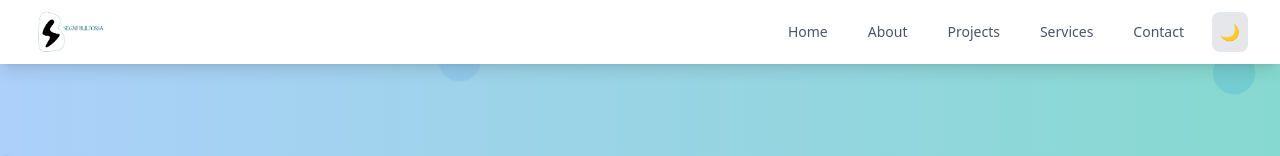
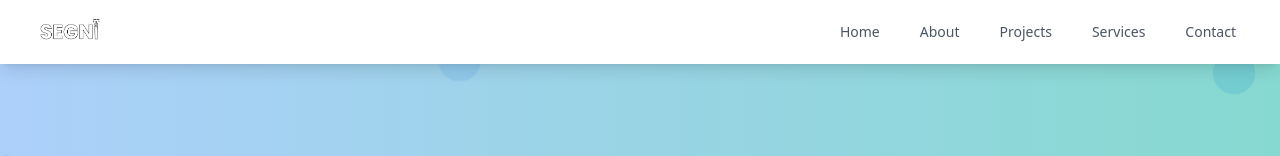
Before and after one commit to psegni/Personal-portfolio, a React (Create React App) app: page / in a window 1280 px wide. Shown: the top 156 px of the page. Built offline with nearby package versions, Linux system fonts and the light colour scheme.

Commit message:
Update Navbar to use Segni logo and remove theme toggle
Replaced spooky logo with Segni logo and removed theme toggle button.

```diff
--- a/src/components/Navbar.js
+++ b/src/components/Navbar.js
@@ -1,12 +1,11 @@
 import React, { useState } from 'react';
 import { useTheme } from '../context/ThemeContext';
 import { motion } from 'framer-motion';
-import spookyLogo from '../sha1.png';
-import spookyLogoDark from '../sha2.png';
+import segnilogo from '../SEGNI LOGO.png';
 import { Link, useLocation } from 'react-router-dom';
 
 const Navbar = () => {
-  const { isDarkMode, toggleTheme } = useTheme();
+  const { isDarkMode } = useTheme();
   const [isOpen, setIsOpen] = useState(false);
   const location = useLocation();
   const isGallery = location.pathname === '/gallery';
@@ -24,9 +23,9 @@ const Navbar = () => {
       <nav className="bg-white dark:bg-gray-900 shadow py-4 px-8 flex justify-between items-center">
         <Link to="/">
           <img
-            src={isDarkMode ? spookyLogoDark : spookyLogo}
-            alt="Portfolio Logo"
-            className="h-1 w-1 rounded-full shadow-md hover:scale-105 transition-transform"
+            src={segnilogo}
+            alt="Segni Logo"
+            className="h-12 w-auto rounded-full shadow-md hover:scale-105 transition-transform"
           />
         </Link>
       </nav>
@@ -43,13 +42,12 @@ const Navbar = () => {
             className="flex-shrink-0 flex items-center"
           >
             <img
-              src={isDarkMode ? spookyLogoDark : spookyLogo}
-              alt="Portfolio Logo"
-              className="h-18 w-20 mr-2"
+              src={segnilogo}
+              alt="Hirko General Trading Logo"
+              className="h-12 w-auto mr-2"
             />
           </motion.div>
 
-          {/* Desktop Menu */}
           <div className="hidden md:block">
             <div className="ml-10 flex items-center space-x-4">
               {navLinks.map((link) => (
@@ -62,13 +60,6 @@ const Navbar = () => {
                   {link.name}
                 </motion.a>
               ))}
-              <motion.button
-                whileHover={{ scale: 1.1 }}
-                onClick={toggleTheme}
-                className="p-2 rounded-lg bg-gray-200 dark:bg-gray-700 text-gray-800 dark:text-white"
-              >
-                {isDarkMode ? '🌞' : '🌙'}
-              </motion.button>
             </div>
           </div>
 
@@ -125,13 +116,6 @@ const Navbar = () => {
                 {link.name}
               </motion.a>
             ))}
-            <motion.button
-              whileHover={{ scale: 1.05 }}
-              onClick={toggleTheme}
-              className="w-full text-left px-3 py-2 rounded-md text-base font-medium text-gray-600 dark:text-gray-300 hover:text-gray-900 dark:hover:text-white"
-            >
-              {isDarkMode ? '🌞 Light Mode' : '🌙 Dark Mode'}
-            </motion.button>
           </div>
         </motion.div>
       )}
```
